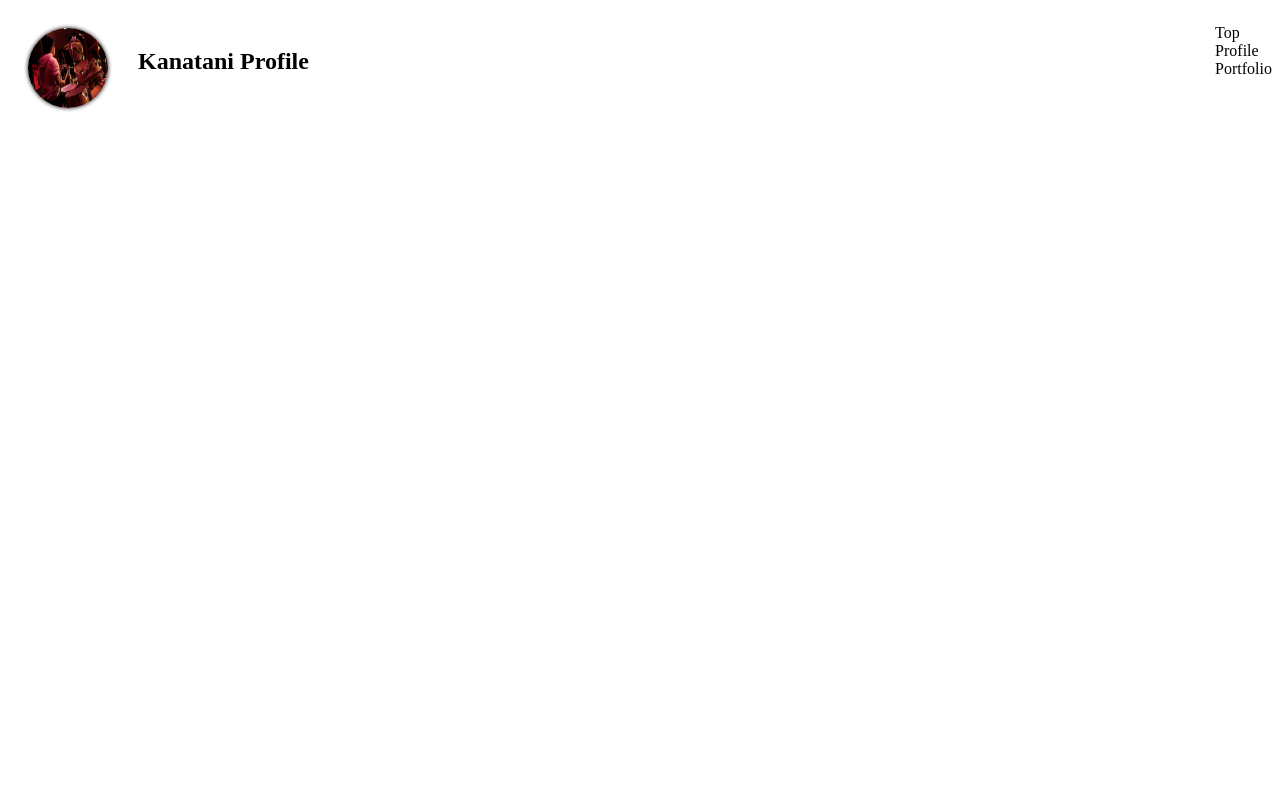
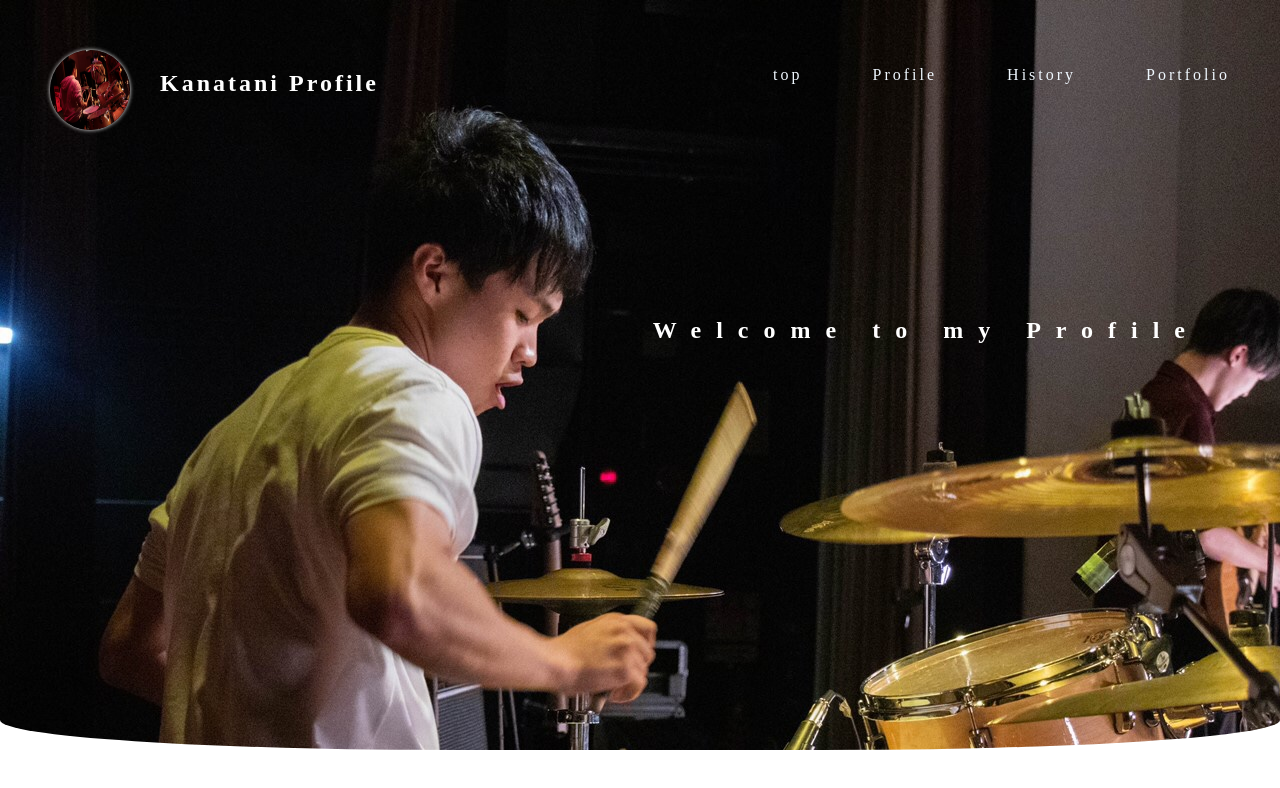
Before and after one commit to kanatani/Self-Introduction, a website: page public/index.html in a window 1280 px wide. Drawn offline with Linux system fonts and the light colour scheme.

Commit message:
header css

```diff
--- a/public/css/style.css
+++ b/public/css/style.css
@@ -1,8 +1,17 @@
+body {
+    margin: 0;
+}
+
+/* header */
+.header-left,.header-rigth {
+    display: flex;
+    color: white;
+    letter-spacing: 3px;
+}
 
 .header-left {
-    margin: 20px;
+    margin: 50px;
     float: left;
-    display: flex;
 }
 
 .header-left img {
@@ -18,10 +27,40 @@
 }
 
 .header-rigth {
-    display: flex;
     float: right;
 }
 
 .header-navi {
     list-style: none;
+    display: flex;
 }
+
+.header-navi li{
+   margin: 50px 50px 0px 20px;
+}
+
+.header-list {
+    color: aliceblue;
+    text-decoration: none;
+}
+
+/* トップ */
+.main {
+    background-image: url("../img/main/main_image.JPG");
+    height: 750px;
+    width: 100%;
+    border-bottom-left-radius: 460px 30px;
+    border-bottom-right-radius: 460px 30px;
+}
+
+.main-message {
+    clear: both;
+    margin: 40px 80px 0 0;
+}
+
+.welcome-message {
+    text-align: right;
+    color: white;
+    letter-spacing: 15px;
+    line-height: 300px;
+}
--- a/public/index.html
+++ b/public/index.html
@@ -14,13 +14,18 @@
             <div class="header-rigth">
                 <nav>
                     <ul class="header-navi">
-                        <li>Top</li>
-                        <li>Profile</li>
-                        <li></li>
-                        <li>Portfolio</li>
+                        <li><a class="header-list" href="">top</a></li>
+                        <li><a class="header-list" href="" >Profile</a></li>
+                        <li><a class="header-list" href="" >History</a></li>
+                        <li><a class="header-list" href="" >Portfolio</a></li>
                     </ul>
                 </nav>
             </div>
         </header>
+        <div class="main">
+            <div class="main-message">
+                <h2 class ="welcome-message">Welcome to my Profile</h2>
+            </div>
+        </div>
     </body>
 </html>
```
Also changed, not shown: public/img/IMG_7275.JPG (added), public/img/main/main_image.JPG (added), 4 other files.
